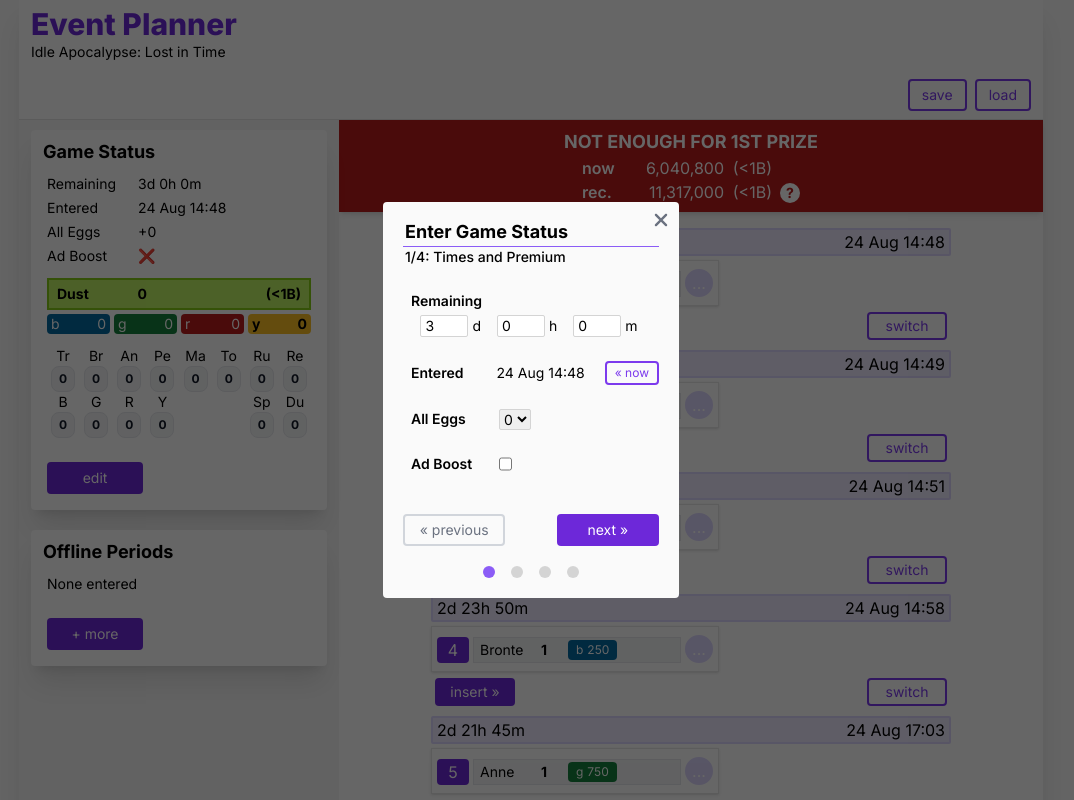
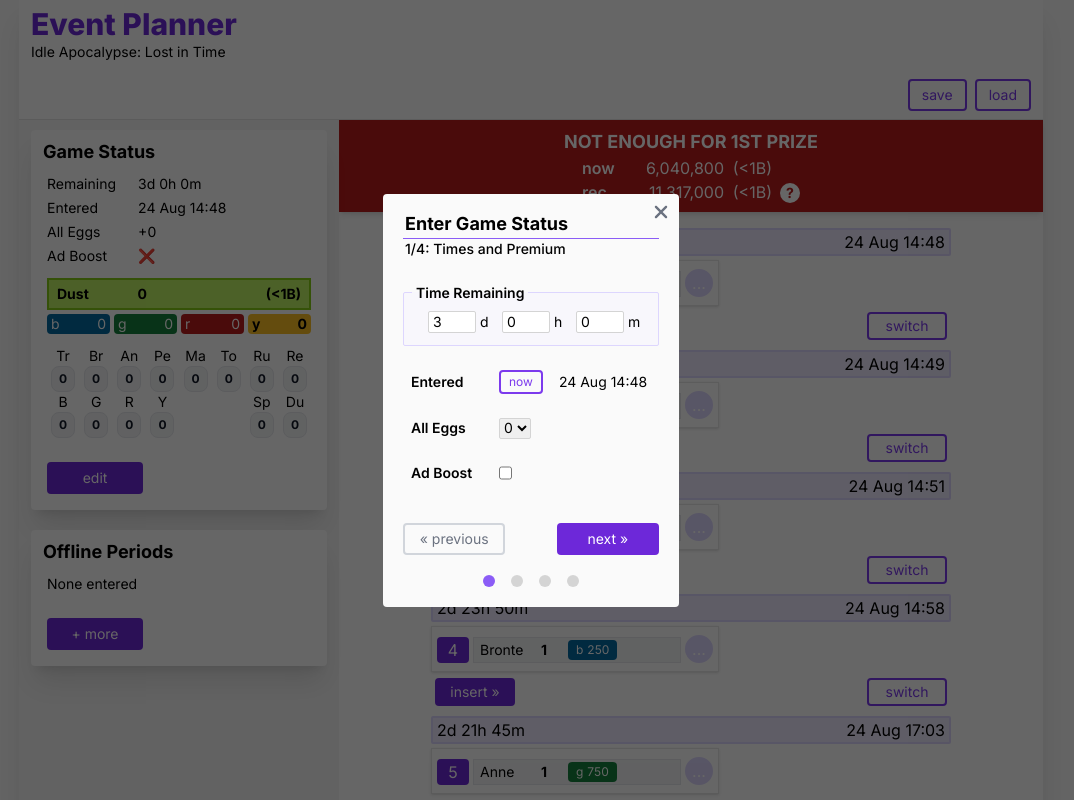
Before and after one commit to Alex-Symonds/IALostInTimeEventPlanner, a Next.js app: page / in a window 1280 px wide. Shown: the top 800 px of the page, without its empty margins (109-1183 px from the left). Built offline with nearby package versions, Linux system fonts and the light colour scheme.

Commit message:
Reformat time fields in gameState input

```diff
--- a/app/components/inputGameState_general.tsx
+++ b/app/components/inputGameState_general.tsx
@@ -73,24 +73,34 @@ function Entered({timeEntered, setStateOnChange, setTimeEntered}
     timeEntered = timeEntered ?? new Date();
 
     return(
-        <div className={"flex gap-2 items-center"}>
+        <div className={"flex items-center gap-2"}>
+
             <Label htmlFor={"id_timeEntered"}>Entered</Label>
-            <p suppressHydrationWarning={true}>{ getDateDisplayStr(timeEntered) }</p>
-            <input hidden type="datetime-local" id={"id_timeEntered"} value={timeEntered == null ? "" : `${timeEntered}`} onChange={(e) => setStateOnChange(e, setTimeEntered)}/>
-
                 <Button
                     htmlType={"button"}
                     onClick={() => { setTimeEntered(new Date()) }}
                     colours={"secondary"}
                     size={"inline"}
-                extraCSS={"ml-3"}
+                    extraCSS={"w-min"}
                     >
-                &laquo;&nbsp;now
+                    now
                 </Button>
+                <p
+                    suppressHydrationWarning={true}
+                    className={"ml-2"}
+                    >
+                    { getDateDisplayStr(timeEntered) }
+                </p>
+                <input
+                    hidden
+                    type="datetime-local"
+                    id={"id_timeEntered"}
+                    value={timeEntered == null ? "" : `${timeEntered}`}
+                    onChange={(e) => setStateOnChange(e, setTimeEntered)}
+                />
         </div>
     )
 }
-
 
 interface I_TimeRemainingFieldset {
     timeRemaining: T_TimeRemainingDHM,
@@ -103,10 +113,10 @@ function TimeRemainingFieldset({timeRemaining, setTimeRemaining}
     const { isError, message, handleChangeDays, handleChangeHours, handleChangeMinutes } = useTimeRemainingFieldset({timeRemaining, setTimeRemaining});
 
     return (
-        <fieldset className={"relative w-full pt-5" + " " + ""}>
-            <Label extraCSS={"absolute top-0 font-semibold"} htmlFor={''} tagName={'legend'}>Remaining</Label>
-            <div className={'relative flex flex-col items-center gap-1 px-3 ml-1'}>
-                <div className={'flex justify-center gap-2 mt-1'}>
+        <fieldset className={"relative rounded-sm max-w-full w-full pb-2 border border-violet-200 bg-violet-50 bg-opacity-40" + " " + ""}>
+            <Label extraCSS={"font-semibold w-min px-1"} htmlFor={''} tagName={'legend'}>Time&nbsp;Remaining</Label>
+            <div className={'w-full relative flex flex-col items-center gap-1 px-3 ml-1'}>
+                <div className={'w-full flex gap-2 mt-1  py-1 px-2 rounded-md'}>
                     <TimeRemainingUnit unitName={"days"} value={timeRemaining == null ? 0 : timeRemaining.days} handleChange={handleChangeDays} />
                     <TimeRemainingUnit unitName={"hours"} value={timeRemaining == null ? 0 : timeRemaining.hours} handleChange={handleChangeHours} />
                     <TimeRemainingUnit unitName={"minutes"} value={timeRemaining == null ? 0 : timeRemaining.minutes} handleChange={handleChangeMinutes} />
@@ -119,6 +129,7 @@ function TimeRemainingFieldset({timeRemaining, setTimeRemaining}
         </fieldset>
     )
 }
+
 
 interface I_TimeRemainingUnitProps {
     unitName : string,
@@ -135,14 +146,12 @@ function TimeRemainingUnit({unitName, value, handleChange}
 
     const idStr = `id_${unitName}`;
     return (
-        <div className={'flex items-center'}>
-            <InputNumberAsText cssStr={"w-12 pl-1"} idStr={idStr} value={value} handleChange={handleChange} />
-            <label className={"pl-1 pr-2"} htmlFor={idStr}>{unitName.charAt(0)}</label>
+        <div className={'flex items-center justify-items-stretch w-1/3'}>
+            <InputNumberAsText cssStr={"w-12 pl-1 bg-white"} idStr={idStr} value={value} handleChange={handleChange} />
+            <label className={"pl-1 pr-2 w-4"} htmlFor={idStr}>{unitName.charAt(0)}</label>
         </div>
     )
 }
-
-
 
 
 type T_OutputUseTimeRemainingFieldset = {
```
Lines whose indentation alone changed are shown as unchanged.
